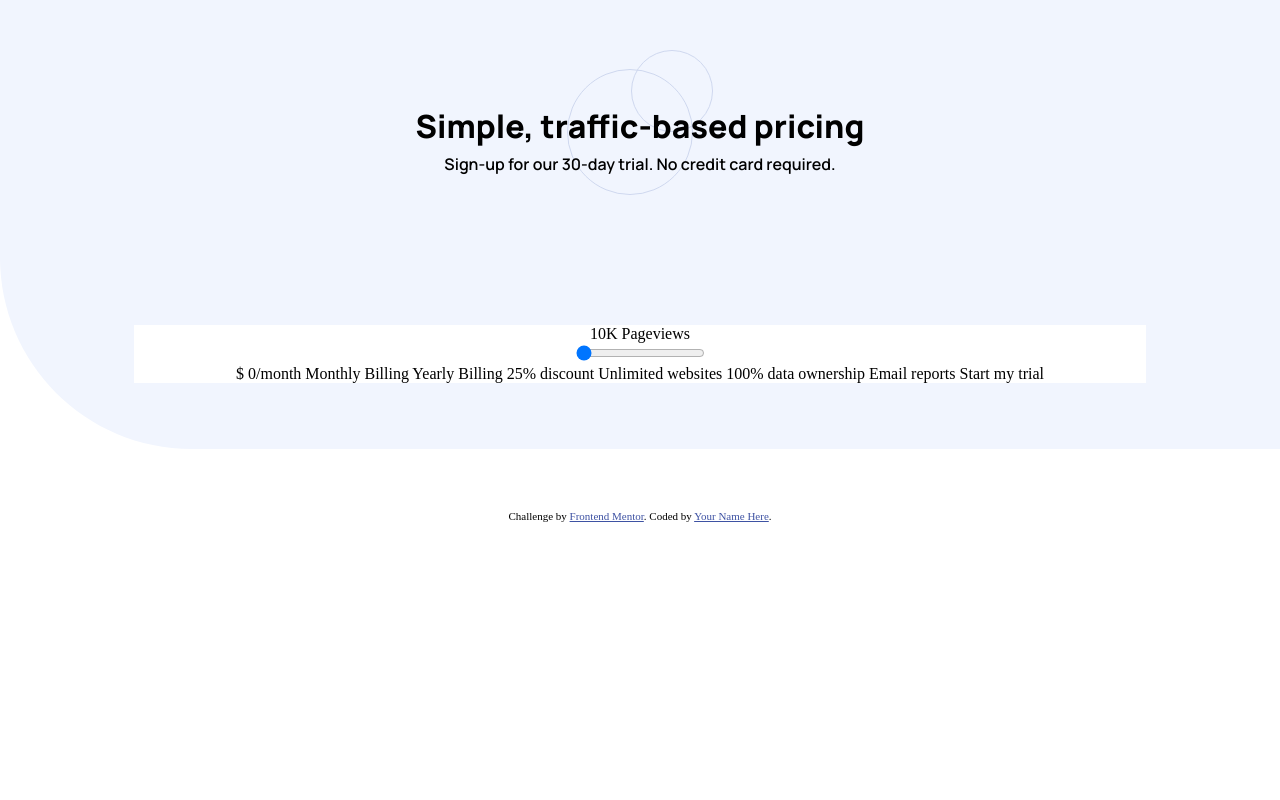
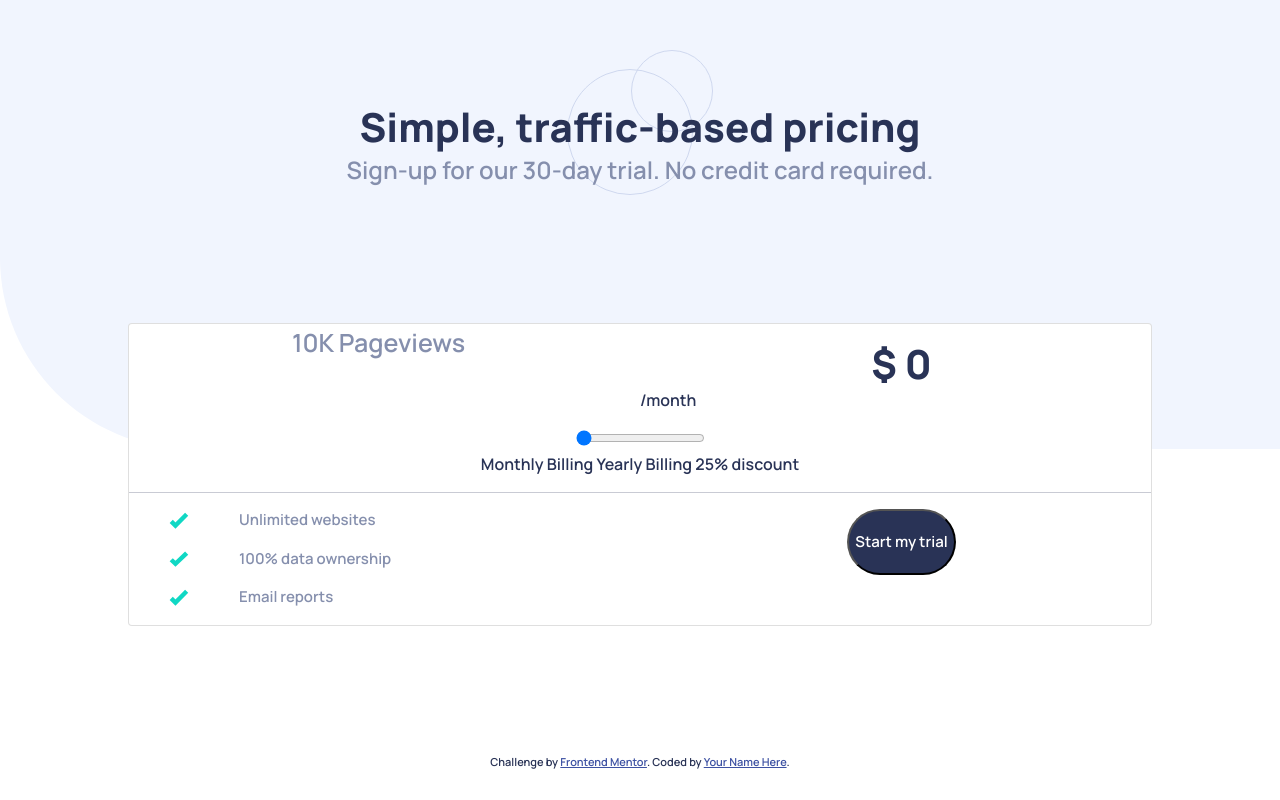
Before and after one commit to ellen0leary/interactive-pricing-component, a plain HTML site: page index.html in a window 1280 px wide. Drawn offline with nearby package versions, Linux system fonts and the light colour scheme.

Commit message:
bottom text formatted

```diff
--- a/app/css/stylesheet.css
+++ b/app/css/stylesheet.css
@@ -1,6 +1,3 @@
-h1, h4 {
-    font-family: 'Manrope', sans-serif;
-}
 
 h1 {
     font-weight: 800;
@@ -11,11 +8,28 @@ h1 {
 h4 {
     font-weight: 600;
     margin-top:5px;
+    color: hsl(225, 20%, 60%)
 }
-
+p {
+    font-family: 'Manrope', sans-serif;
+    font-size: 25px;
+    font-weight: 600;
+    color:hsl(225, 20%, 60%);
+}
 body {
     background-image: url(../images/bg-pattern.svg);
     background-repeat: no-repeat;
+    font-family: 'Manrope', sans-serif;
+    color: hsl(227, 35%, 25%);
+}
+
+.image {
+    width: 4%;
+    height: auto;
+    float: left;
+    float: inherit;
+    margin-left: 50px;
+    margin-right: 50px;
 }
 .heading {
     margin-top: 50px;
@@ -25,12 +39,67 @@ body {
 
 .heading-text {
     position: absolute;
-  top: 50%;
-  left: 50%;
-  transform: translate(-50%, -50%);
+    top: 50%;
+    left: 50%;
+    transform: translate(-50%, -50%);
 }
 .card {
     text-align: center;
     background-color: white;
     margin: 10%
 }
+
+.info {
+    text-align: left;
+    font-size: 15px;
+    margin-left: -10px;
+    margin-right: 0px;
+}
+
+button {
+  background-color:  hsl(227, 35%, 25%);
+  line-height: 50px;
+  border-radius: 40px;
+  transition: all 0.3s ease 0s;
+    margin:0 auto;
+    display:block;
+
+}
+
+.button-text {
+    color: white;
+    margin-top: 5px;
+    margin-bottom: 5px;
+    font-size: 15px;
+}
+/* .slider {
+    -webkit-appearance: none;
+  width: 100%;
+  height: 15px;
+  border-radius: 5px;
+  background: #d3d3d3;
+  outline: none;
+  opacity: 0.7;
+  -webkit-transition: .2s;
+  transition: opacity .2s;
+}
+
+.slider::-webkit-slider-thumb {
+    -webkit-appearance: none;
+    appearance: none;
+    width: 25px;
+    height: 25px;
+    border-radius: 50%;
+    background: #80FFF3;
+    cursor: pointer;
+  }
+.slider::-moz-range-thumb {
+    width: 25px;
+  height: 25px;
+  border-radius: 50%;
+  background : url(../images/icon-slider.svg);
+  cursor: pointer;
+} */
+.slider-handle.custom {
+    background: transparent url(../images/icon-slider.svg);
+  }
--- a/index.html
+++ b/index.html
@@ -3,7 +3,7 @@
 <head>
   <meta charset="UTF-8">
   <meta name="viewport" content="width=device-width, initial-scale=1.0"> <!-- displays site properly based on user's device -->
-
+  <link href="https://cdn.jsdelivr.net/npm/bootstrap@5.0.0-beta1/dist/css/bootstrap.min.css" rel="stylesheet" integrity="sha384-giJF6kkoqNQ00vy+HMDP7azOuL0xtbfIcaT9wjKHr8RbDVddVHyTfAAsrekwKmP1" crossorigin="anonymous">
   <link rel="icon" type="image/png" sizes="32x32" href="./ app/images/favicon-32x32.png">
   <link rel="preconnect" href="https://fonts.gstatic.com">
   <!-- google font link -->
@@ -20,6 +20,7 @@
   </style>
 </head>
 <body>
+
   <div class="heading">
     <img src="app/images/pattern-circles.svg">
     <div class="heading-text">
@@ -28,22 +29,40 @@
   </div></div>
 
  <div class="card">
-   <span id="pageview">10K</span> Pageviews
+   <div class="row allign-items-start">
+    <div class="col">
+     <p> <span id="pageview">10K</span> Pageviews </p>
+    </div>
+    <div class = "col">
+      <div class="row allign-items-start">
+      <p><h1>$ <span id="out-put"></span></h1>/month</p>
+    </div></div>
+  </div>
   <div class="slidercontainer">
-    <input type="range" min="0" max="4" value="0"class="slider" id="value">
+    <input type="range" min="0" max="4" value="0" class="slider" id="value">
   </div>
-  $ <span id="out-put"></span>/month
 
   Monthly Billing
   Yearly Billing 25% discount
+  <hr>
 
-  Unlimited websites
-  100% data ownership
-  Email reports
 
-  Start my trial
+  <div class="row allign-items-start">
+    <div class="col">
+      <div class="row allign-items-start">
+          <p class="info"><img src="app/images/icon-check.svg" class="image">Unlimited websites</p>
+          <p class="info"><img src="app/images/icon-check.svg" class="image">100% data ownership</p>
+          <p class="info"><img src="app/images/icon-check.svg" class="image">Email reports</p>
 
+      </div>
+    </div>
+    <div class="col">
+      <button type="button"><p class="button-text">Start my trial</p></button>
+    </div>
+  </div>
 </div>
+
+
   <script>
     var views = document.getElementById("pageview");
     var slider = document.getElementById("value");
```
